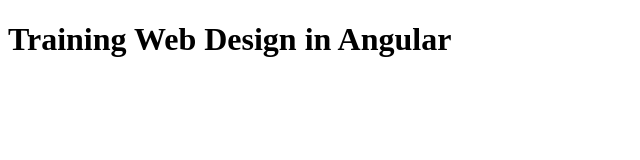
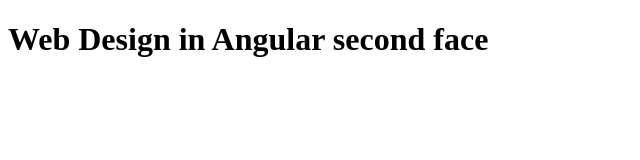
Before and after one commit to chimdesa1721/angular-test, a plain HTML site: page index.html in a window 1280 px wide. Shown: the whole page, without its empty margins (0-640 px from the left). Drawn offline with Linux system fonts and the light colour scheme.

Commit message:
second Version

```diff
--- a/index.html
+++ b/index.html
@@ -5,6 +5,6 @@
     <title>My Angular</title>
   </head>
   <body>
-    <h1>Training Web Design in Angular</h1>
+    <h1>Web Design in Angular second face</h1>
   </body>
 </html>
```
